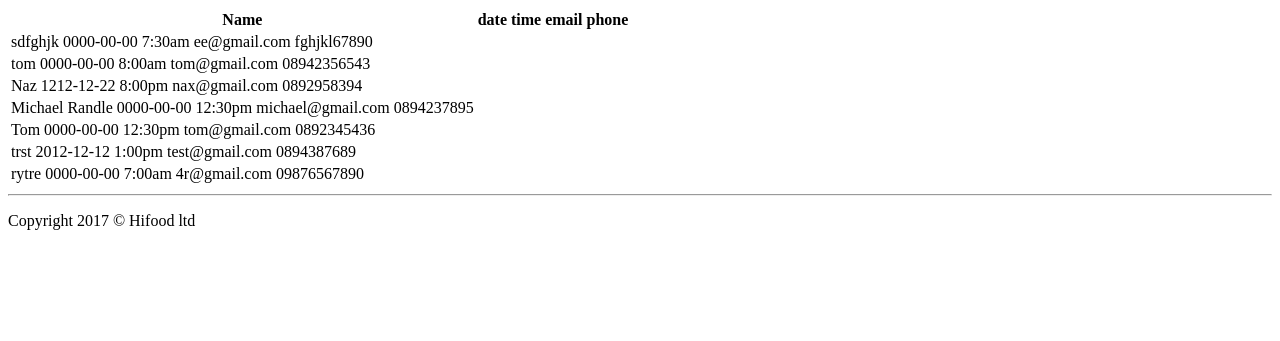
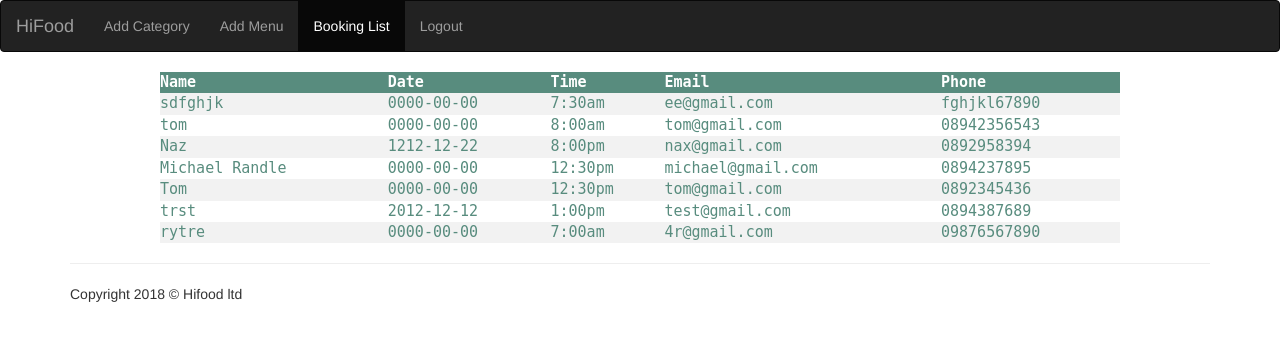
Before and after one commit to TurboNS/hifood, a PHP site: page /bookingdetails.php in a window 1280 px wide. Shown: the top 341 px of the page. Run offline with PHP 8.4, Linux system fonts and the light colour scheme; data comes from the database, SQL or seed files in the repository; some libraries are stand-ins or nearby versions.

Commit message:
some footer change

```diff
--- a/bookingdetails.php
+++ b/bookingdetails.php
@@ -3,110 +3,104 @@
 <!DOCTYPE html>
 <html lang="en">
 <head>
+<title>Booking Details</title>
+
   <meta charset="utf-8">
-    <meta http-equiv="X-UA-Compatible" content="IE=edge">
   <meta name="viewport" content="width=device-width, initial-scale=1">
+  <link rel="stylesheet" href="https://maxcdn.bootstrapcdn.com/bootstrap/3.3.7/css/bootstrap.min.css">
+  <script src="https://ajax.googleapis.com/ajax/libs/jquery/3.3.1/jquery.min.js"></script>
+  <script src="https://maxcdn.bootstrapcdn.com/bootstrap/3.3.7/js/bootstrap.min.js"></script>
 
-    <meta name="description" content="">
-    <meta name="author" content="">
-
-    <meta  name="viewport"content="initial-scale=1.0">
-    <script src="https://ajax.googleapis.com/ajax/libs/jquery/3.2.1/jquery.min.js"></script>
-
-    <script src="https://maps.googleapis.com/maps/api/js?libraries=places&sensor=false"></script>
-    <style>
-
-    <title>HiFood Order</title>
-
-    <!-- Bootstrap core CSS -->
-    <link href="css/bootstrap.min.css" rel="stylesheet">
-
-    <!-- IE10 viewport hack for Surface/desktop Windows 8 bug -->
-    <link href="../../assets/css/ie10-viewport-bug-workaround.css" rel="stylesheet">
-
-    <!-- Custom styles for this template -->
-    <link href="starter-template.css" rel="stylesheet">
-
-    <script src="../../assets/js/ie-emulation-modes-warning.js"></script>
 
     <style>
-    body {
-
-
-        #map-canvas{
-            height:100%;
+          table {
+          border-collapse: collapse;
+          width: 75%;
+          color: #588c7e;
+          font-family: monospace;
+          font-size: 15px;
+          text-align: left;
                 }
-
-        html,body{
-            height:500px;
-            margin:0;
-            padding:0;
+          th {
+          background-color: #588c7e;
+          color: white;
              }
+          tr:nth-child(even) {background-color: #f2f2f2}
     </style>
    </head>
+
+<nav class="navbar navbar-inverse">
+  <div class="container-fluid">
+    <div class="navbar-header">
+      <button type="button" class="navbar-toggle collapsed" data-toggle="collapse" data-target="#navbar" aria-expanded="false" aria-controls="navbar">
+            <span class="sr-only">Toggle navigation</span>
+            <span class="icon-bar"></span>
+            <span class="icon-bar"></span>
+            <span class="icon-bar"></span>
+      </button>
+      <a class="navbar-brand" href="toplist.php">HiFood</a>
+    </div>
+    <div id="navbar" class="collapse navbar-collapse">
+    <ul class="nav navbar-nav">
+      <li><a href="addcategory.php">Add Category</a></li>
+      <li><a href="addmenu.php">Add Menu</a></li>
+      <li class="active"><a href="bookingdetails.php">Booking List</a></li>
+      <li><a href="logout.php">Logout</a></li>
+    </ul>
+  </div>
+  </div>
+</nav>
+
+  <center>
   <body>
+        <table>
+         <tr>
+           <th>Name</th>
+           <th>Date</th>
+           <th>Time</th>
+           <th>Email</th>
+           <th>Phone</th>
+         </tr>
 
   <?php
-$servername = "173.194.109.118";
-$username = "turbo";
-$password = "turbo";
-$dbname = "database";
 
-// Create connection
-$conn = new mysqli($servername, $username, $password, $dbname);
+  $conn = mysqli_connect("173.194.109.118", "turbo", "turbo", "database");
   // Check connection
   if ($conn->connect_error) {
    die("Connection failed: " . $conn->connect_error);
   }
-
   $sql = "SELECT id, name, date, time, email, phone FROM tablebook";
   $result = $conn->query($sql);
-
-
   if ($result->num_rows > 0) {
-    echo "<table>
-          <tr>
-          <th>Name</th>
-          <th>date</th>
-          <th>time</th>
-          <th>email</th>
-          <th>phone</th>
-          </tr>";
    // output data of each row
    while($row = $result->fetch_assoc()) {
    echo "<tr>
-              <td>
-              " . $row["name"]. "
-              " . $row["date"]. "
-              " . $row["time"]. "
-              " . $row["email"]. "
-              " . $row["phone"]. "
-              </td>
-              </tr>";
-
+         <td>" . $row["name"]. "</td>
+         <td>" . $row["date"]. "</td>
+         <td>" . $row["time"]. "</td>
+         <td>" . $row["email"]. "</td>
+         <td>" . $row["phone"]. "</td></tr>";
    }
    echo "</table>";
-} else {
-    echo "0 results";
-}
-
+   } else { echo "0 results"; }
    $conn->close();
    ?>
+   </table>
+   </center>
 
 
+  <!--footer-->
+  <footer>
+     <div class="container">
+     <hr>
 
-
-
-  <div class="container"> <!--footer-->
-    <hr>
-  <footer>
      <div class="row">
      <div class="col-lg-12">
-        <p>Copyright 2017 &copy; Hifood ltd </p>
+        <p>Copyright 2018 &copy; Hifood ltd </p>
      </div>
      </div>
   </footer>
-  </div><!--Footer-->
+
     <!-- Bootstrap core JavaScript
     ================================================== -->
     <!-- Placed at the end of the document so the pages load faster -->
--- a/direction.php
+++ b/direction.php
@@ -102,7 +102,7 @@
             <span class="icon-bar"></span>
             <span class="icon-bar"></span>
           </button>
-          <a class="navbar-brand" href="#">HiFood</a>
+          <a class="navbar-brand" href="toplist.php">HiFood</a>
         </div>
         <div id="navbar" class="collapse navbar-collapse">
           <ul class="nav navbar-nav">
```
Also changed, not shown: addcategory.php (+13 -15 lines), addmenu.php (+13 -15 lines), booking.php (+12 -13 lines), contact.php (+10 -8 lines), order.php (+12 -14 lines), prepare.php (+7 -5 lines), toplist.php (+13 -13 lines). Lines whose indentation alone changed are shown as unchanged.
